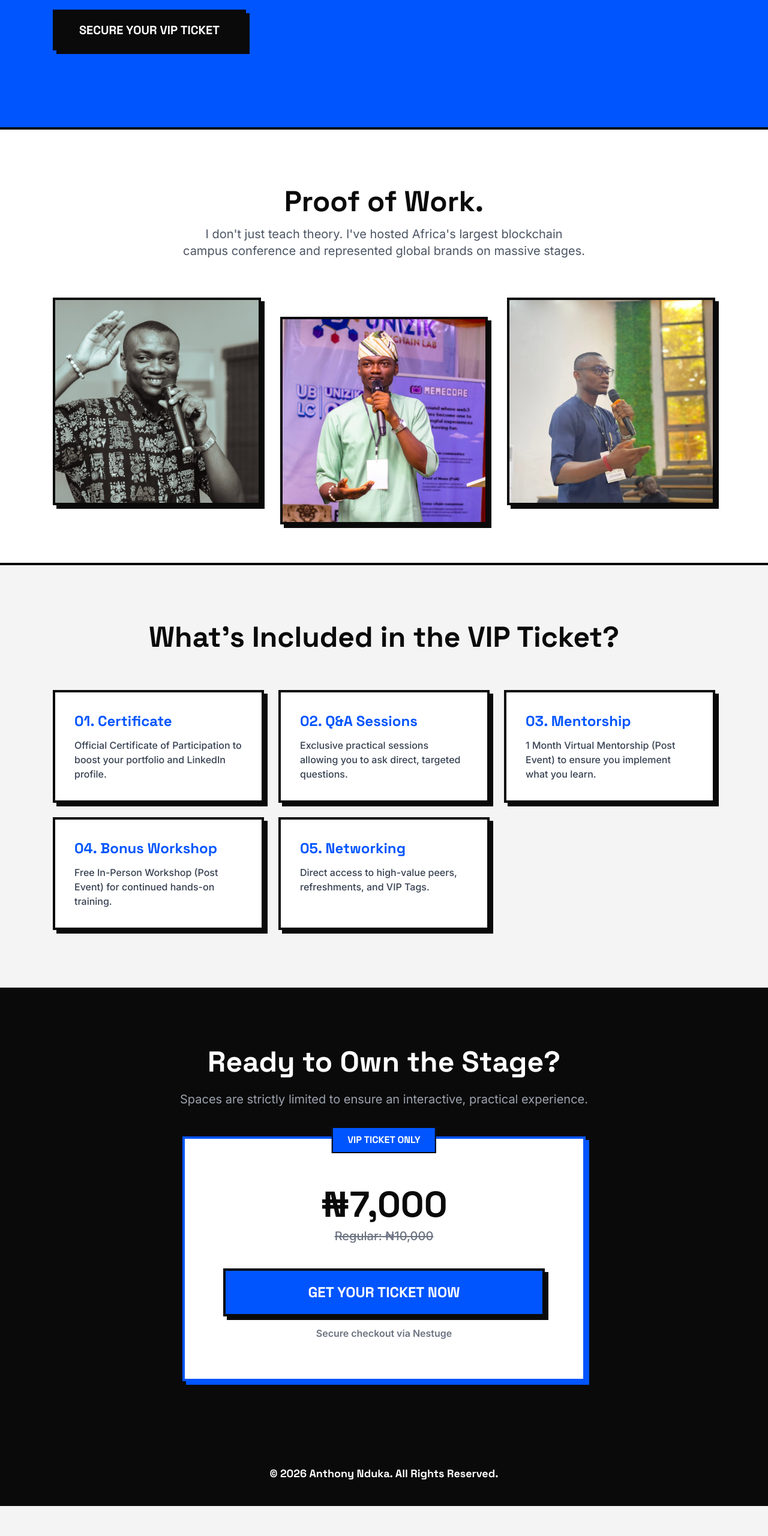
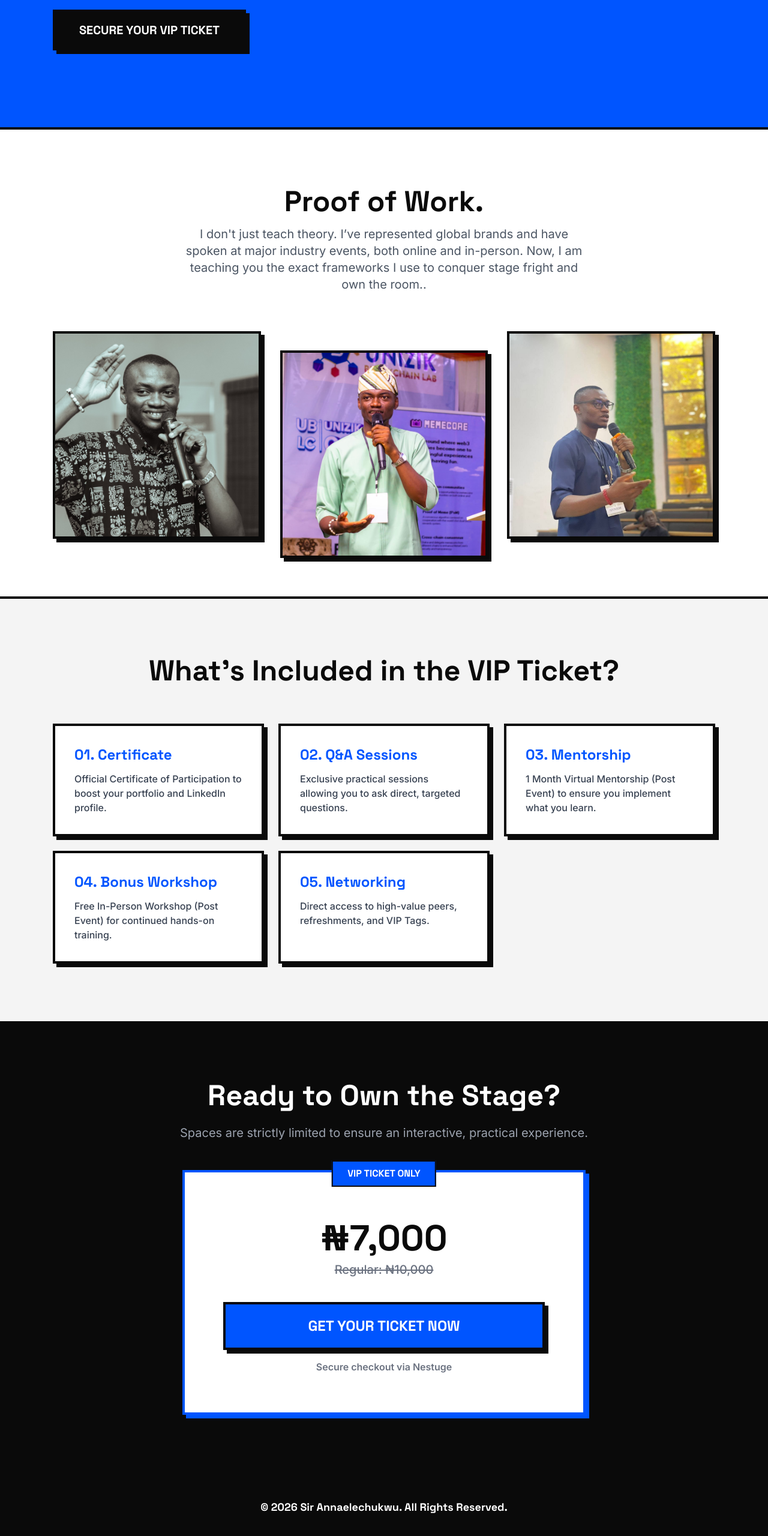
Before and after one commit to ndukaanthonya/tech-blueprint-site, a plain HTML site: page mps.html in a window 1280 px wide. Shown: the part 774-3334 px from the top of the page at 60% size. Before the commit the page ends 3284 px from the top, so only its background shows below. Drawn offline with nearby package versions, Linux system fonts and the light colour scheme.

Commit message:
updated proof of work text

```diff
--- a/mps.html
+++ b/mps.html
@@ -3,7 +3,7 @@
 <head>
     <meta charset="UTF-8">
     <meta name="viewport" content="width=device-width, initial-scale=1.0">
-    <title>Mastering Public Speaking 2.0 | Anthony Nduka</title>
+    <title>Mastering Public Speaking 2.0 | Sir Annaelechukwu</title>
     <script src="https://cdn.tailwindcss.com"></script>
     <link href="https://fonts.googleapis.com/css2?family=Inter:wght@400;500;600&family=Space+Grotesk:wght@500;700&display=swap" rel="stylesheet">
     <script>
@@ -86,7 +86,7 @@
     <section class="py-24 bg-white border-b-4 border-brand-black">
         <div class="max-w-6xl mx-auto px-6">
             <h2 class="font-display text-4xl lg:text-5xl font-bold mb-4 text-center">Proof of Work.</h2>
-            <p class="text-xl text-gray-600 text-center mb-16 max-w-2xl mx-auto">I don't just teach theory. I've hosted Africa's largest blockchain campus conference and represented global brands on massive stages.</p>
+            <p class="text-xl text-gray-600 text-center mb-16 max-w-2xl mx-auto">I don't just teach theory. I’ve represented global brands and have spoken at major industry events, both online and in-person. Now, I am teaching you the exact frameworks I use to conquer stage fright and own the room..</p>
 
             <!-- IMAGE SHOWCASE GRID -->
             <div class="grid grid-cols-1 md:grid-cols-2 lg:grid-cols-3 gap-8">
@@ -155,7 +155,7 @@
 
     <!-- FOOTER -->
     <footer class="bg-brand-black text-white text-center py-10">
-        <p class="font-display text-lg font-bold">© 2026 Anthony Nduka. All Rights Reserved.</p>
+        <p class="font-display text-lg font-bold">© 2026 Sir Annaelechukwu. All Rights Reserved.</p>
     </footer>
 
 </body>
```
